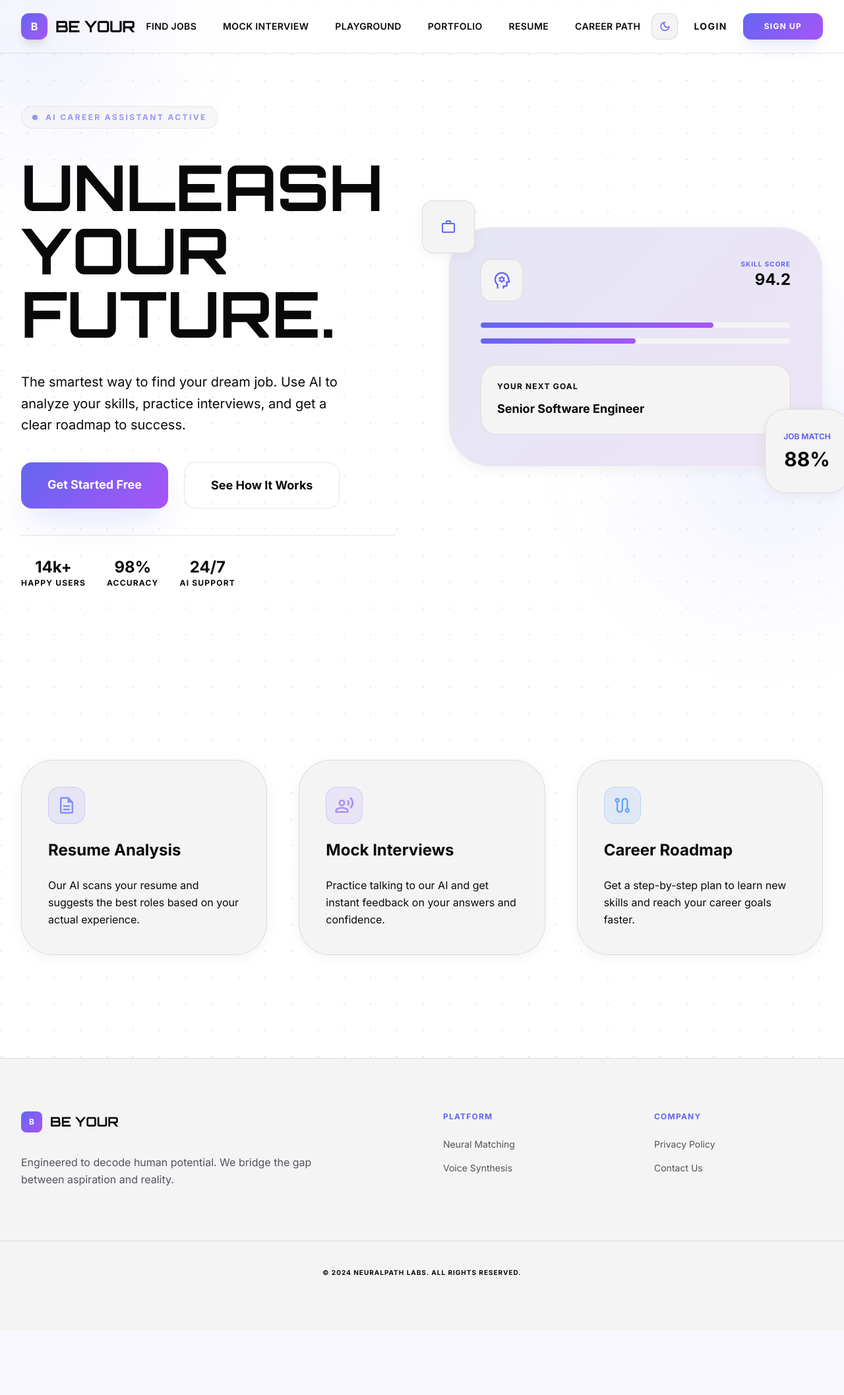
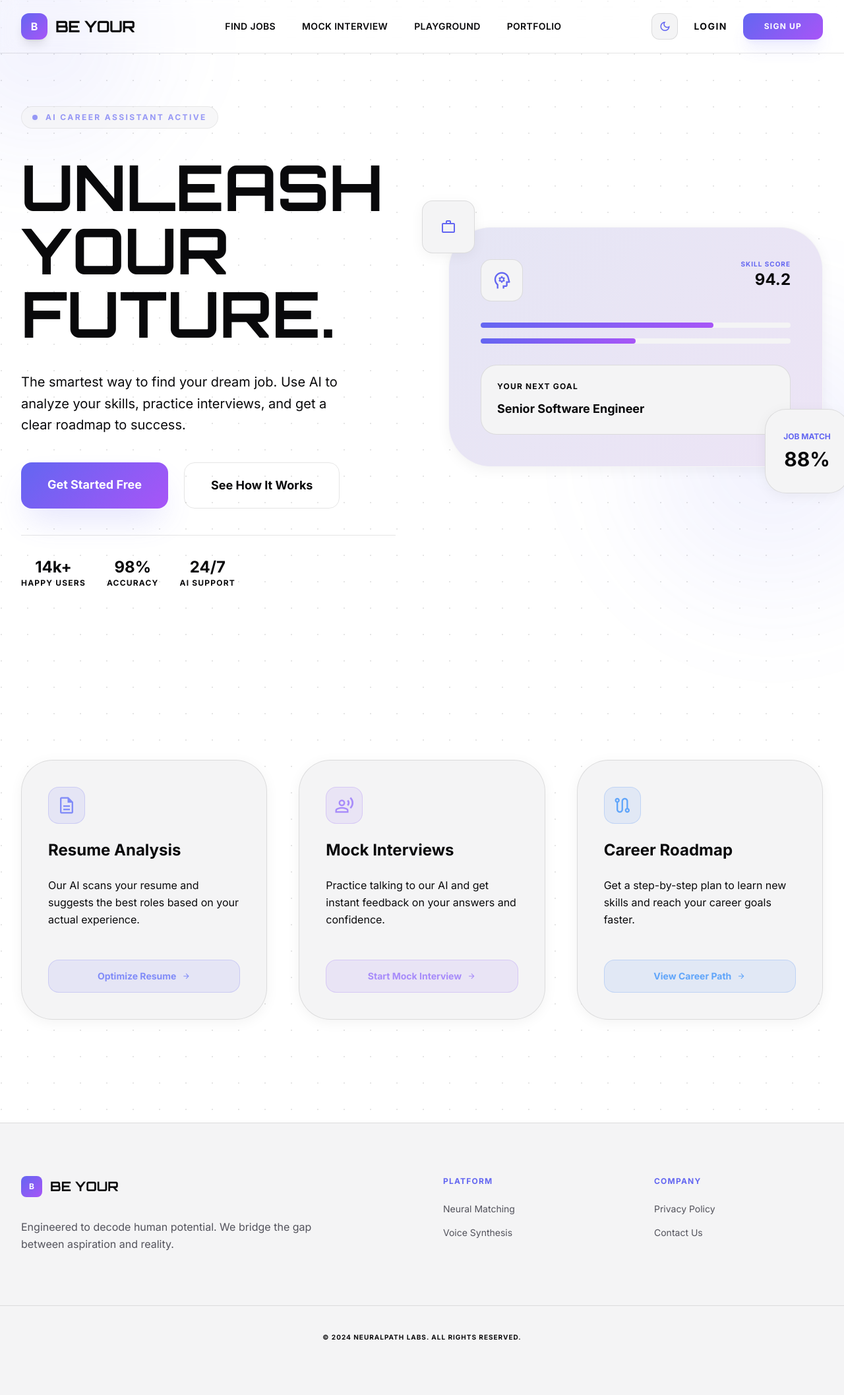
Before and after one commit to VishalBHANOPIYA/Be_your-, a Flask app: page / in a window 1280 px wide; the page is wider, and only the part inside the window is pictured. Shown: that part at 66% size. Before the commit the page ends 1934 px from the top of that part, so only its background shows below. Run offline with Flask 3, Linux system fonts and the light colour scheme; parts of the project's set-up code (start-up, migrations or seed data) failed here and were passed over; some libraries are stand-ins or nearby versions.

Commit message:
Refactor dashboard features section to add direct action buttons in cards and declutter header links

```diff
--- a/app/templates/base.html
+++ b/app/templates/base.html
@@ -128,8 +128,6 @@
                 <a href="{{ url_for('ai.start_interview') }}" class="nav-link hover:text-primary transition-colors">Mock Interview</a>
                 <a href="{{ url_for('playground.dashboard') }}" class="nav-link hover:text-primary transition-colors">Playground</a>
                 <a href="{{ url_for('portfolio.portfolio_dashboard') }}" class="nav-link hover:text-primary transition-colors">Portfolio</a>
-                <a href="{{ url_for('resume.optimize') }}" class="nav-link hover:text-primary transition-colors">Resume</a>
-                <a href="{{ url_for('user.roadmap') }}" class="nav-link hover:text-primary transition-colors">Career Path</a>
             </nav>
 
             <div class="flex items-center gap-6">
--- a/app/templates/index.html
+++ b/app/templates/index.html
@@ -92,26 +92,47 @@
 
     <!-- Features Section -->
     <div id="features" class="max-w-7xl mx-auto px-8 grid grid-cols-1 md:grid-cols-3 gap-12 relative z-10">
-        <div class="glass-card p-10 rounded-[3rem] space-y-6 hover:-translate-y-4 transition-transform feature-card">
+        <div class="glass-card p-10 rounded-[3rem] space-y-6 hover:-translate-y-4 transition-transform feature-card flex flex-col justify-between">
+            <div class="space-y-6">
                 <div class="w-14 h-14 rounded-2xl bg-indigo-500/10 border border-indigo-500/20 flex items-center justify-center text-indigo-400">
                     <span class="material-symbols-outlined text-3xl">description</span>
                 </div>
                 <h3 class="text-2xl font-bold">Resume Analysis</h3>
                 <p class="text-on-surface/50 leading-relaxed">Our AI scans your resume and suggests the best roles based on your actual experience.</p>
             </div>
-        <div class="glass-card p-10 rounded-[3rem] space-y-6 hover:-translate-y-4 transition-transform feature-card">
+            <div class="pt-6">
+                <a href="{{ url_for('resume.optimize') }}" class="inline-flex items-center gap-2 px-6 py-3.5 rounded-2xl border border-indigo-500/20 bg-indigo-500/10 text-indigo-400 font-bold text-sm hover:bg-indigo-500/20 hover:border-indigo-500/40 hover:scale-105 active:scale-95 transition-all w-full justify-center">
+                    Optimize Resume <span class="material-symbols-outlined text-sm">arrow_forward</span>
+                </a>
+            </div>
+        </div>
+        <div class="glass-card p-10 rounded-[3rem] space-y-6 hover:-translate-y-4 transition-transform feature-card flex flex-col justify-between">
+            <div class="space-y-6">
                 <div class="w-14 h-14 rounded-2xl bg-violet-500/10 border border-violet-500/20 flex items-center justify-center text-violet-400">
                     <span class="material-symbols-outlined text-3xl">record_voice_over</span>
                 </div>
                 <h3 class="text-2xl font-bold">Mock Interviews</h3>
                 <p class="text-on-surface/50 leading-relaxed">Practice talking to our AI and get instant feedback on your answers and confidence.</p>
             </div>
-        <div class="glass-card p-10 rounded-[3rem] space-y-6 hover:-translate-y-4 transition-transform feature-card">
+            <div class="pt-6">
+                <a href="{{ url_for('ai.start_interview') }}" class="inline-flex items-center gap-2 px-6 py-3.5 rounded-2xl border border-violet-500/20 bg-violet-500/10 text-violet-400 font-bold text-sm hover:bg-violet-500/20 hover:border-violet-500/40 hover:scale-105 active:scale-95 transition-all w-full justify-center">
+                    Start Mock Interview <span class="material-symbols-outlined text-sm">arrow_forward</span>
+                </a>
+            </div>
+        </div>
+        <div class="glass-card p-10 rounded-[3rem] space-y-6 hover:-translate-y-4 transition-transform feature-card flex flex-col justify-between">
+            <div class="space-y-6">
                 <div class="w-14 h-14 rounded-2xl bg-blue-500/10 border border-blue-500/20 flex items-center justify-center text-blue-400">
                     <span class="material-symbols-outlined text-3xl">route</span>
                 </div>
                 <h3 class="text-2xl font-bold">Career Roadmap</h3>
                 <p class="text-on-surface/50 leading-relaxed">Get a step-by-step plan to learn new skills and reach your career goals faster.</p>
+            </div>
+            <div class="pt-6">
+                <a href="{{ url_for('user.roadmap') }}" class="inline-flex items-center gap-2 px-6 py-3.5 rounded-2xl border border-blue-500/20 bg-blue-500/10 text-blue-400 font-bold text-sm hover:bg-blue-500/20 hover:border-blue-500/40 hover:scale-105 active:scale-95 transition-all w-full justify-center">
+                    View Career Path <span class="material-symbols-outlined text-sm">arrow_forward</span>
+                </a>
+            </div>
         </div>
     </div>
 </div>
```
Lines whose indentation alone changed are shown as unchanged.
